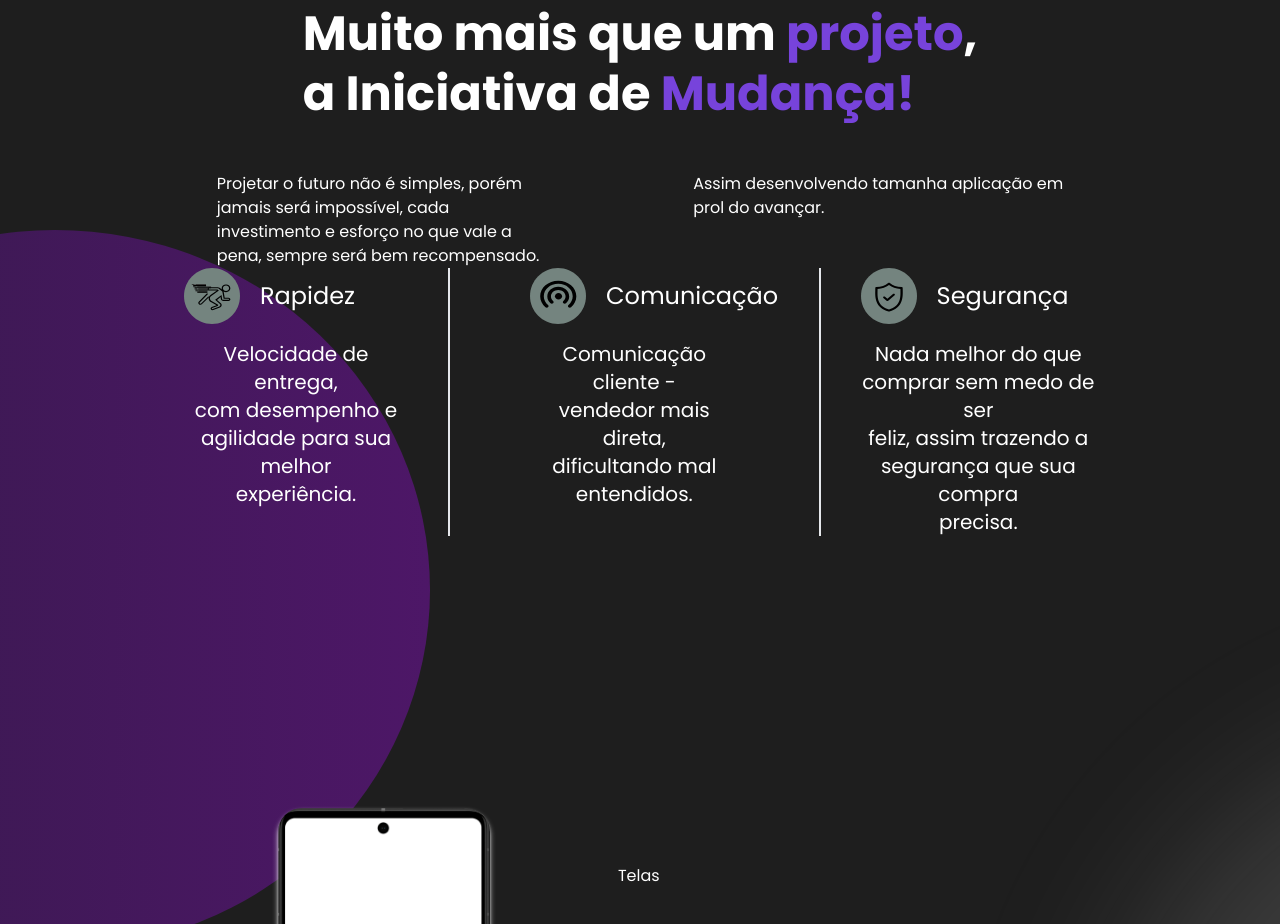
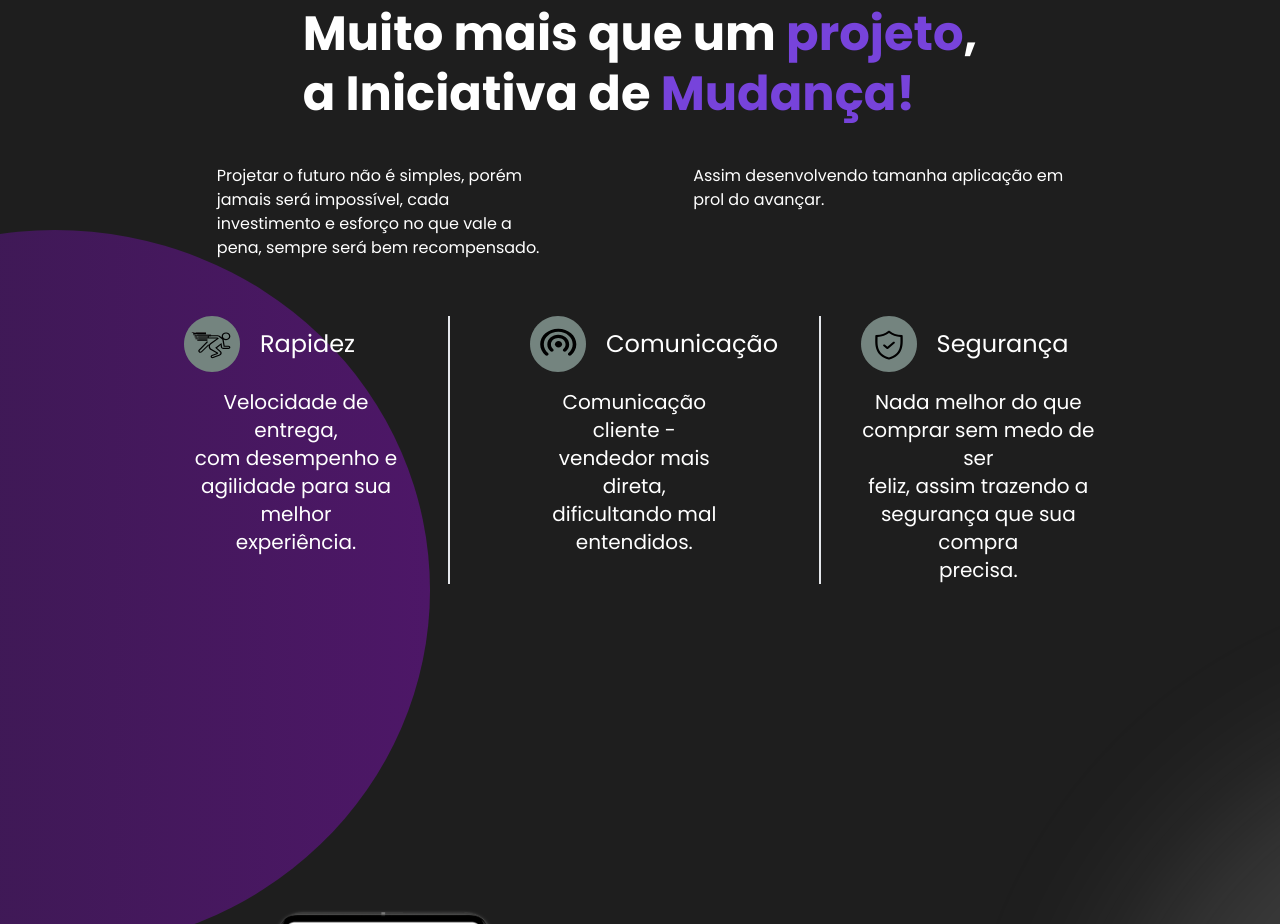
Before and after one commit to DouglasNeres/bunter-app, a React (Vite) app in the folder appWeb/: page / in a window 1280 px wide. Shown: the part 1020-1944 px from the top of the page. Built offline with nearby package versions, Linux system fonts and the light colour scheme.

Commit message:
Btn - Adjustment

```diff
--- a/appWeb/src/components/Blocks/PartsBlocks.tsx
+++ b/appWeb/src/components/Blocks/PartsBlocks.tsx
@@ -4,7 +4,7 @@ import SecurityIcon from '../../assets/security-icon.svg'
 
 export function PartsBlocks(){
   return(
-    <div className="flex">
+    <div className="flex py-14">
         <div className='flex flex-col border-r-2 px-10'>
           <div className='flex items-center gap-5'>
             <img className='h-14' src={FastIcon} alt="Ícone de Rapidez" />
--- a/appWeb/src/pages/Introduction.tsx
+++ b/appWeb/src/pages/Introduction.tsx
@@ -6,7 +6,7 @@ export function Introduction() {
       <h1 className='font-semibold text-5xl break-words leading-tight'>Muito mais que um <strong className='text-purpleSecond'>projeto</strong>,
         <p> a Iniciativa de <strong className='text-purpleSecond'>Mudança!</strong></p></h1>
 
-      <div className='flex justify-around pt-12'>
+      <div className='flex justify-around pt-10'>
         <p className='text-left w-2/6'>Projetar o futuro não é simples, porém jamais será
           impossível, cada investimento e esforço no que
           vale a pena, sempre será bem recompensado.</p>
```
